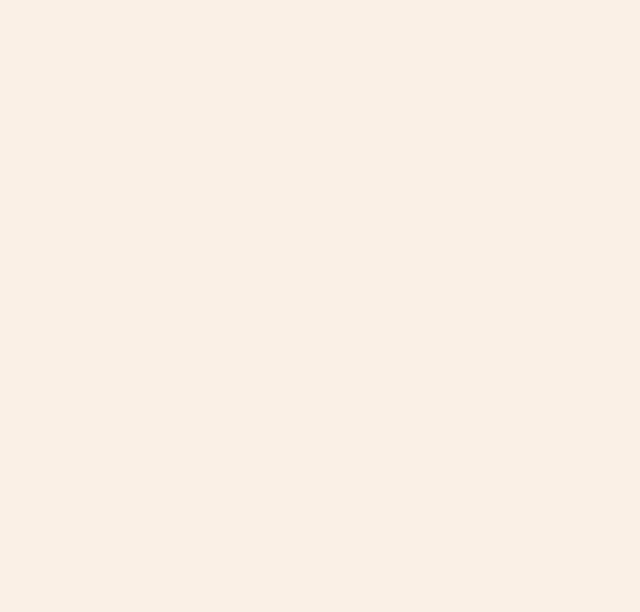
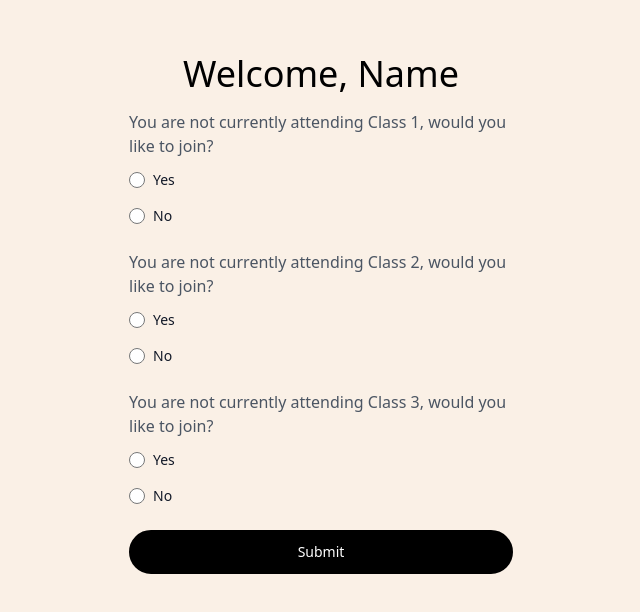
Before and after one commit to SindiGura/CPS406Project, a React (Create React App) app in the folder client/: page /home in a window 1280 px wide. Before the commit this address had no page. Shown: the part 106-718 px from the top of the page, without its empty margins (319-959 px from the left). Built offline with nearby package versions, Linux system fonts and the light colour scheme.

Commit message:
frontend for page after login

```diff
--- a/client/src/App.js
+++ b/client/src/App.js
@@ -4,6 +4,7 @@ import Navbar from './components/Navbar';
 import LoginPage from './components/LoginPage';
 import CreateAccountPage from './components/CreateAccountPage';
 import ClassesPage from './components/ClassesPage';
+import HomePage from './components/HomePage';
 
 function App() {
   return (
@@ -20,6 +21,9 @@ function App() {
       <Route path="/classes" element={
         <ClassesPage/>
       }/>
+      <Route path="/home" element={
+        <HomePage/>
+      }/>
     </Routes>
   );
 }
--- a/client/src/components/CreateAccountPage.js
+++ b/client/src/components/CreateAccountPage.js
@@ -30,7 +30,7 @@ function CreateAccountPage() {
         body: JSON.stringify({ "email" : `${email}`, "password" : `${password}`, "name" : `${name}`, "address" : `${address}`, "phone" : `${phone}` })
       }).then((response) => {
         if(response.ok) {
-          console.log("ok");
+          window.location.href=(`/login`)
         }
       }).catch((error) => {
         console.log(error);
--- /dev/null
+++ b/client/src/components/HomePage.js
@@ -0,0 +1,139 @@
+import React from 'react';
+
+function HomePage(props) {
+
+  async function handleSubmit() {
+
+  }
+
+  function showPay1() {
+    document.getElementById("class1").classList.remove("hidden");
+  }
+
+  function hidePay1() {
+    document.getElementById("class1").classList.add("hidden");
+  }
+
+  function showPay2() {
+    document.getElementById("class2").classList.remove("hidden");
+  }
+
+  function hidePay2() {
+    document.getElementById("class2").classList.add("hidden");
+  }
+
+  function showPay3() {
+    document.getElementById("class3").classList.remove("hidden");
+  }
+
+  function hidePay3() {
+    document.getElementById("class3").classList.add("hidden");
+  }
+
+  return (
+    <section>
+      <div className="relative items-center w-full px-5 py-40 mx-auto md:px-12 lg:px-20 max-w-7xl">
+        <div className="w-full max-w-md mx-auto md:max-w-sm md:px-0 md:w-96 sm:px-4">
+          <div className="flex flex-col">
+            <div>
+              <h2 className="text-4xl text-black text-center">Welcome, Name</h2>
+            </div>
+          </div>
+          <form>
+            <div className="mt-4 space-y-6">
+              <div className="col-span-full">
+                <label className="block mb-3 text-md font-medium text-gray-600" htmlFor="class1">
+                  You are not currently attending Class 1, would you like to join?
+                </label>
+                <div class="flex items-center mb-4">
+                  <input onClick={showPay1} id="class-1-yes" type="radio" value="" name="class-1" class="w-4 h-4 text-blue-600 bg-gray-100 border-gray-300 focus:ring-blue-500 dark:focus:ring-blue-600 dark:ring-offset-gray-800 focus:ring-2 dark:bg-gray-700 dark:border-gray-600"/>
+                  <label for="class-1-yes" class="ms-2 text-sm font-medium text-gray-900 dark:text-gray-300">Yes</label>
+                </div>
+                <div class="flex items-center mb-4">
+                  <input onClick={hidePay1}  id="class-1-no" type="radio" value="" name="class-1" class="w-4 h-4 text-blue-600 bg-gray-100 border-gray-300 focus:ring-blue-500 dark:focus:ring-blue-600 dark:ring-offset-gray-800 focus:ring-2 dark:bg-gray-700 dark:border-gray-600"/>
+                  <label for="class-1-no" class="ms-2 text-sm font-medium text-gray-900 dark:text-gray-300">No</label>
+                </div>
+                <div id="class1" className="hidden">
+                  <label className="block mb-3 text-md font-medium text-gray-600" htmlFor="class1">
+                    Would you like to pay now or later?
+                  </label>
+                  <div class="flex items-center mb-4">
+                    <input id="class-1-now" type="radio" value="" name="class-1-pay" class="w-4 h-4 text-blue-600 bg-gray-100 border-gray-300 focus:ring-blue-500 dark:focus:ring-blue-600 dark:ring-offset-gray-800 focus:ring-2 dark:bg-gray-700 dark:border-gray-600"/>
+                    <label for="class-1-now" class="ms-2 text-sm font-medium text-gray-900 dark:text-gray-300">Now</label>
+                  </div>
+                  <div class="flex items-center mb-4">
+                    <input id="class-1-later" type="radio" value="" name="class-1-pay" class="w-4 h-4 text-blue-600 bg-gray-100 border-gray-300 focus:ring-blue-500 dark:focus:ring-blue-600 dark:ring-offset-gray-800 focus:ring-2 dark:bg-gray-700 dark:border-gray-600"/>
+                    <label for="class-1-later" class="ms-2 text-sm font-medium text-gray-900 dark:text-gray-300">Later</label>
+                  </div>
+                </div>
+              </div>
+              <div className="col-span-full">
+                <label className="block mb-3 text-md font-medium text-gray-600" htmlFor="class2">
+                  You are not currently attending Class 2, would you like to join?
+                </label>
+                <div class="flex items-center mb-4">
+                  <input onClick={showPay2} id="class-2-yes" type="radio" value="" name="class-2" class="w-4 h-4 text-blue-600 bg-gray-100 border-gray-300 focus:ring-blue-500 dark:focus:ring-blue-600 dark:ring-offset-gray-800 focus:ring-2 dark:bg-gray-700 dark:border-gray-600"/>
+                  <label for="class-2-yes" class="ms-2 text-sm font-medium text-gray-900 dark:text-gray-300">Yes</label>
+                </div>
+                <div class="flex items-center mb-4">
+                  <input onClick={hidePay2} id="class-2-no" type="radio" value="" name="class-2" class="w-4 h-4 text-blue-600 bg-gray-100 border-gray-300 focus:ring-blue-500 dark:focus:ring-blue-600 dark:ring-offset-gray-800 focus:ring-2 dark:bg-gray-700 dark:border-gray-600"/>
+                  <label for="class-2-no" class="ms-2 text-sm font-medium text-gray-900 dark:text-gray-300">No</label>
+                </div>
+                <div id="class2" className="hidden">
+                  <label className="block mb-3 text-md font-medium text-gray-600" htmlFor="class2">
+                    Would you like to pay now or later?
+                  </label>
+                  <div class="flex items-center mb-4">
+                    <input id="class-2-now" type="radio" value="" name="class-1-pay" class="w-4 h-4 text-blue-600 bg-gray-100 border-gray-300 focus:ring-blue-500 dark:focus:ring-blue-600 dark:ring-offset-gray-800 focus:ring-2 dark:bg-gray-700 dark:border-gray-600"/>
+                    <label for="class-2-now" class="ms-2 text-sm font-medium text-gray-900 dark:text-gray-300">Now</label>
+                  </div>
+                  <div class="flex items-center mb-4">
+                    <input id="class-2-later" type="radio" value="" name="class-1-pay" class="w-4 h-4 text-blue-600 bg-gray-100 border-gray-300 focus:ring-blue-500 dark:focus:ring-blue-600 dark:ring-offset-gray-800 focus:ring-2 dark:bg-gray-700 dark:border-gray-600"/>
+                    <label for="class-2-later" class="ms-2 text-sm font-medium text-gray-900 dark:text-gray-300">Later</label>
+                  </div>
+                </div>
+              </div>
+              <div className="col-span-full">
+                <label className="block mb-3 text-md font-medium text-gray-600" htmlFor="class3">
+                  You are not currently attending Class 3, would you like to join?
+                </label>
+                <div class="flex items-center mb-4">
+                  <input onClick={showPay3} id="class-3-yes" type="radio" value="" name="class-3" class="w-4 h-4 text-blue-600 bg-gray-100 border-gray-300 focus:ring-blue-500 dark:focus:ring-blue-600 dark:ring-offset-gray-800 focus:ring-2 dark:bg-gray-700 dark:border-gray-600"/>
+                  <label for="class-3-yes" class="ms-2 text-sm font-medium text-gray-900 dark:text-gray-300">Yes</label>
+                </div>
+                <div class="flex items-center mb-4">
+                  <input onClick={hidePay3} id="class-3-no" type="radio" value="" name="class-3" class="w-4 h-4 text-blue-600 bg-gray-100 border-gray-300 focus:ring-blue-500 dark:focus:ring-blue-600 dark:ring-offset-gray-800 focus:ring-2 dark:bg-gray-700 dark:border-gray-600"/>
+                  <label for="class-3-no" class="ms-2 text-sm font-medium text-gray-900 dark:text-gray-300">No</label>
+                </div>
+                <div id="class3" className="hidden">
+                  <label className="block mb-3 text-md font-medium text-gray-600" htmlFor="class3">
+                    Would you like to pay now or later?
+                  </label>
+                  <div class="flex items-center mb-4">
+                    <input id="class-3-now" type="radio" value="" name="class-1-pay" class="w-4 h-4 text-blue-600 bg-gray-100 border-gray-300 focus:ring-blue-500 dark:focus:ring-blue-600 dark:ring-offset-gray-800 focus:ring-2 dark:bg-gray-700 dark:border-gray-600"/>
+                    <label for="class-3-now" class="ms-2 text-sm font-medium text-gray-900 dark:text-gray-300">Now</label>
+                  </div>
+                  <div class="flex items-center mb-4">
+                    <input id="class-3-later" type="radio" value="" name="class-1-pay" class="w-4 h-4 text-blue-600 bg-gray-100 border-gray-300 focus:ring-blue-500 dark:focus:ring-blue-600 dark:ring-offset-gray-800 focus:ring-2 dark:bg-gray-700 dark:border-gray-600"/>
+                    <label for="class-3-later" class="ms-2 text-sm font-medium text-gray-900 dark:text-gray-300">Later</label>
+                  </div>
+                </div>
+              </div>
+              <div className="col-span-full">
+                <button
+                  className="items-center justify-center w-full px-6 py-2.5 text-center text-white duration-200 bg-black border-2 border-black rounded-full nline-flex hover:bg-transparent hover:border-black hover:text-black focus:outline-none focus-visible:outline-black text-sm focus-visible:ring-black"
+                  type="submit"
+                  onClick={handleSubmit}
+                >
+                  Submit
+                </button>
+              </div>
+            </div>
+          </form>
+        </div>
+      </div>
+    </section>
+  );
+}
+
+export default HomePage;
```
